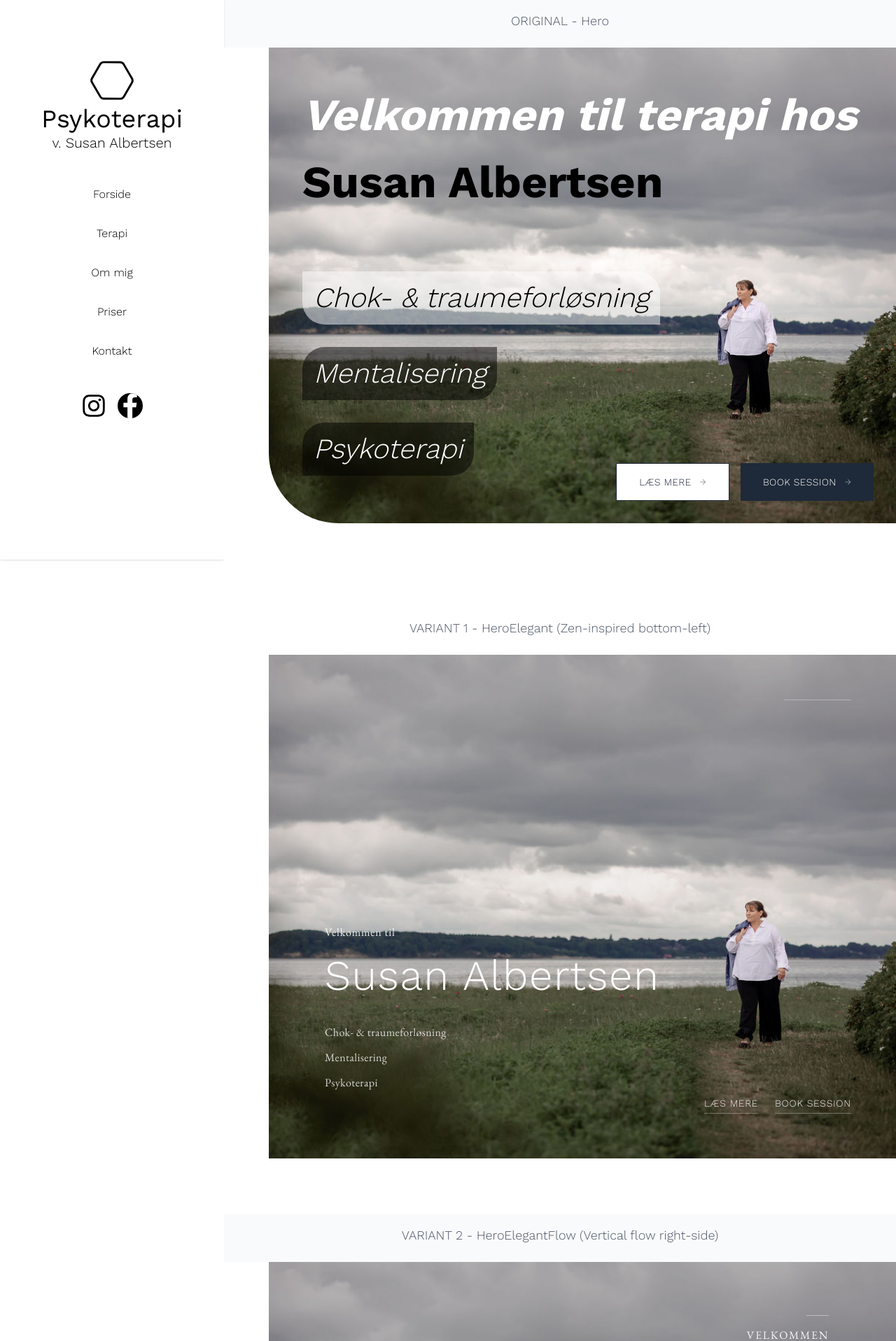
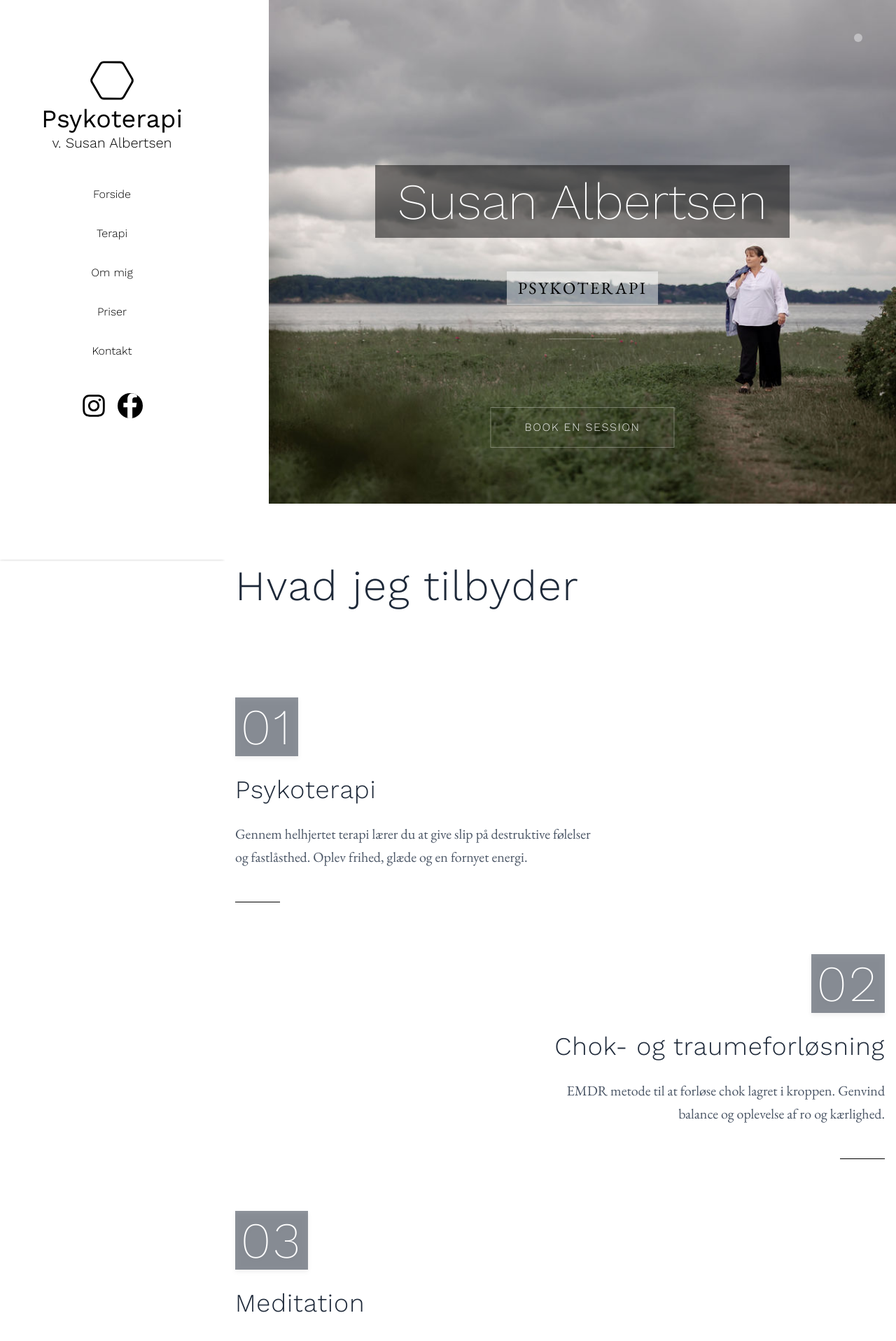
Before and after one commit to oscarlund121/susanterapi, a Next.js app: page / in a window 1280 px wide. Shown: the top 1917 px of the page at 70% size. Built offline with nearby package versions, Linux system fonts and the light colour scheme.

Commit message:
Removes unused Hero component variants
Simplifies the code by removing unused Hero component variants, retaining only the minimal variant. This streamlines the codebase and reduces maintenance overhead.

```diff
--- a/src/app/page.js
+++ b/src/app/page.js
@@ -24,45 +24,11 @@ export default function Home() {
     <main className="min-h-screen bg-white">
       {/* =========== DSE REVIEW: HERO SEKTION (ZEN VARIANTER) =========== */}
 
-      {/* Original Hero */}
-      <div className="bg-gray-50">
-        <div className="p-4 text-center">
-          <h3 className="text-lg font-light text-gray-600 mb-2">ORIGINAL - Hero</h3>
-        </div>
-        <Hero />
-      </div>
 
-      {/* Elegant variant */}
-      <div className="bg-white">
-        <div className="p-4 text-center">
-          <h3 className="text-lg font-light text-gray-600 mb-2">VARIANT 1 - HeroElegant (Zen-inspired bottom-left)</h3>
-        </div>
-        <HeroElegant />
-      </div>
+        <HeroElegantMinimal />
 
-      {/* Flow variant */}
-      <div className="bg-gray-50">
-        <div className="p-4 text-center">
-          <h3 className="text-lg font-light text-gray-600 mb-2">VARIANT 2 - HeroElegantFlow (Vertical flow right-side)</h3>
-        </div>
-        <HeroElegantFlow />
-      </div>
 
-      {/* Minimal variant */}
-      <div className="bg-white">
-        <div className="p-4 text-center">
-          <h3 className="text-lg font-light text-gray-600 mb-2">VARIANT 3 - HeroElegantMinimal (Ultra-minimal center)</h3>
-        </div>
-        <HeroElegantMinimal />
-      </div>
 
-      {/* Breathing variant */}
-      <div className="bg-gray-50">
-        <div className="p-4 text-center">
-          <h3 className="text-lg font-light text-gray-600 mb-2">VARIANT 4 - HeroElegantBreathing (Animated zen timing)</h3>
-        </div>
-        <HeroElegantBreathing />
-      </div>
 
       {/* =========== VALGTE KOMPONENTER (DSE review gennemført) =========== */}
 
```
